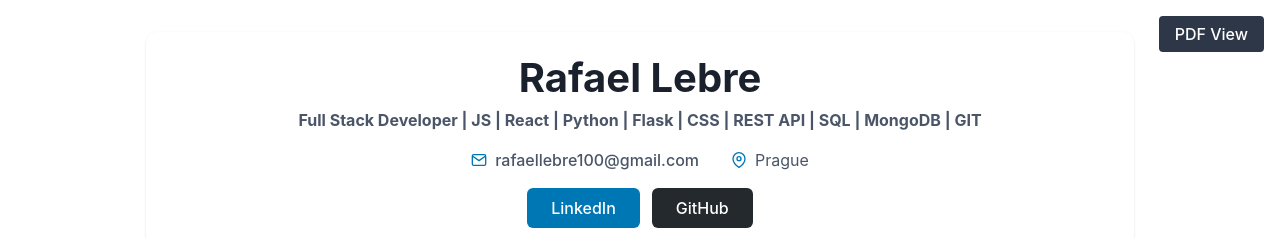
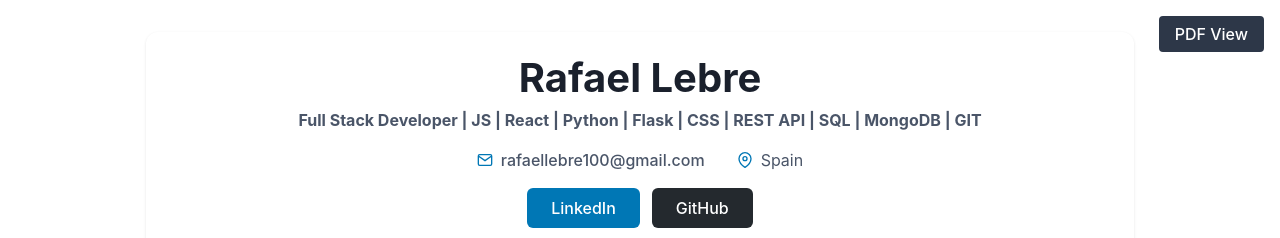
Before and after one commit to rafalebre/interactive-cv, a React (Vite) app: page / in a window 1280 px wide. Shown: the top 238 px of the page. Built offline with nearby package versions, Linux system fonts and the light colour scheme.

Commit message:
location updated

```diff
--- a/src/data/cvData.ts
+++ b/src/data/cvData.ts
@@ -5,7 +5,7 @@ export const cvData: CVData = {
     name: "Rafael Lebre",
     title: "Full Stack Developer | JS | React | Python | Flask | CSS | REST API | SQL | MongoDB | GIT",
     email: "rafaellebre100@gmail.com",
-    location: "Prague",
+    location: "Spain",
     links: {
       linkedin: "https://www.linkedin.com/in/rafael-s-lebre",
       github: "https://github.com/rafalebre"
```
